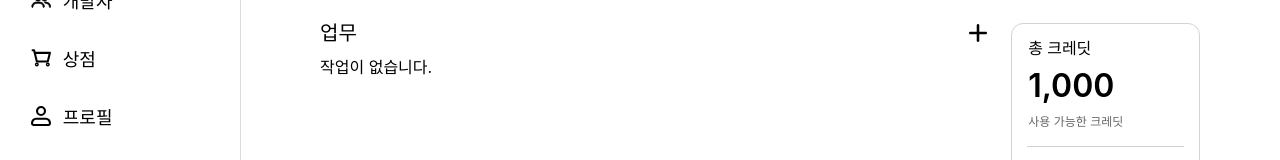
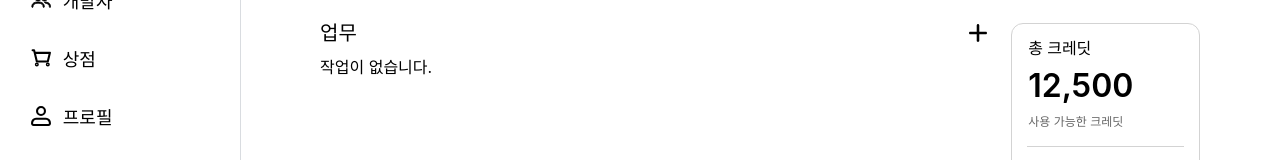
Before and after one commit to technologyaa/Devit-Web, a React (Vite) app: page /projects/1 in a window 1280 px wide. Shown: the part 338-498 px from the top of the page. Built offline with nearby package versions, Linux system fonts and the light colour scheme.

Commit message:
fix: 프로젝트 상세 페이지 코인 profile에서 들고오게 수정

```diff
--- a/src/pages/projects/ProjectsDetailPage.jsx
+++ b/src/pages/projects/ProjectsDetailPage.jsx
@@ -3,6 +3,7 @@ import { Helmet } from "react-helmet";
 import { useNavigate, useParams } from "react-router-dom";
 import { useState } from "react";
 import { projectList } from "@/data/project-list";
+import profiles from "@/data/profile";
 import { Alarm } from "@/toasts/Alarm";
 
 export default function ProjectsDetailPage() {
@@ -15,6 +16,8 @@ export default function ProjectsDetailPage() {
   const [newTitle, setNewTitle] = useState("");
   const [newDescription, setNewDescription] = useState("");
   const [isMoreOpen, setIsMoreOpen] = useState(false);
+
+  const userCredit = profiles[0].credit;
 
   const openModal = () => setIsModalOpen(true);
   const closeModal = () => {
@@ -165,7 +168,7 @@ export default function ProjectsDetailPage() {
               <S.CreditBox>
                 <S.CreditBoxTop>
                   <S.CreditText>총 크레딧</S.CreditText>
-                  <S.CreditAmount>1,000</S.CreditAmount>
+                  <S.CreditAmount>{userCredit}</S.CreditAmount>
                   <S.DescribeText>사용 가능한 크레딧</S.DescribeText>
                   <S.Line />
                   <S.DescribeText>크레딧으로 할 수 있는 기능</S.DescribeText>
```
